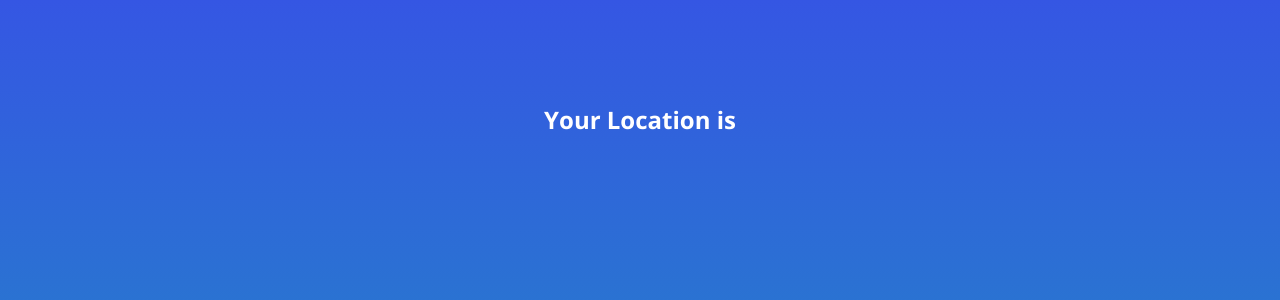
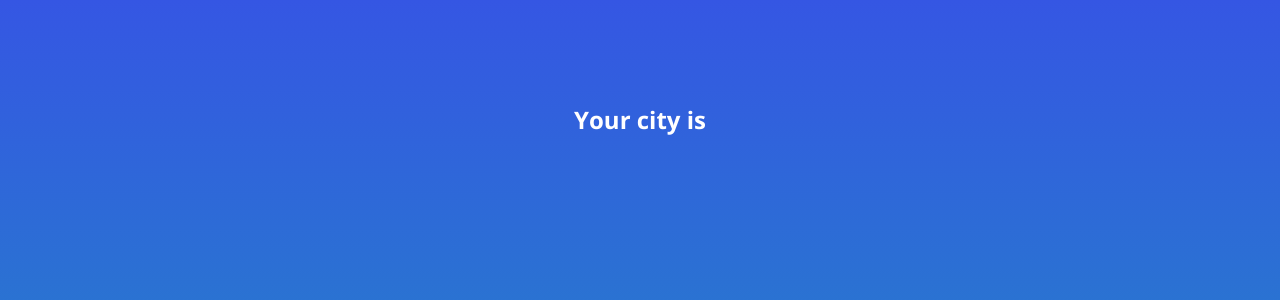
Before and after one commit to kyle-jennings/devops-homework, a Jekyll site: the page built from _pages/homepage.html, in a window 1280 px wide. Shown: the part 281-581 px from the top of the page. Built offline with Jekyll 4.4.1, drawn with Linux system fonts in a browser that asks for light colours; nearby versions of some CDN libraries.

Commit message:
updated text

```diff
--- a/_pages/homepage.html
+++ b/_pages/homepage.html
@@ -8,7 +8,7 @@ css: home
   <section id="location-section">
     <div class="inner-section">
 
-        <h2>Your Location is</h2>
+        <h2>Your city is</h2>
         <div class="location-vis">
           <h1 id="user-location"></h1>
         </div>
```
